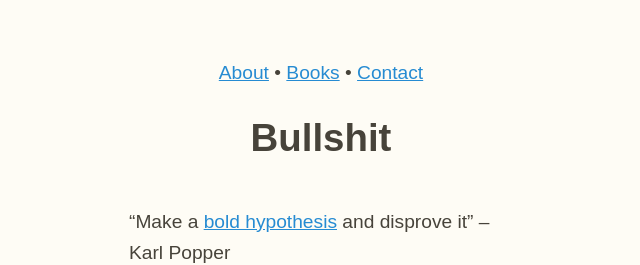
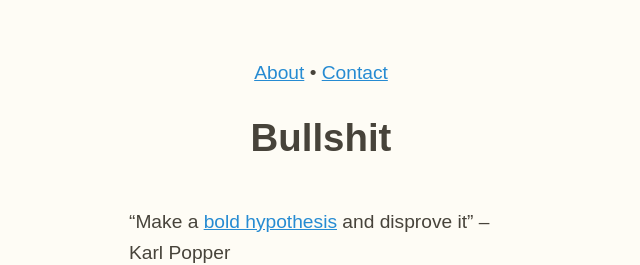
Before and after one commit to zachmccabe/zachmccabe.github.io, a Jekyll site: the page built from bullshit.md, in a window 1280 px wide. Shown: the top 265 px of the page, without its empty margins (319-959 px from the left). Built offline with Jekyll 4.4.1, drawn with Linux system fonts in a browser that asks for light colours.

Commit message:
Update nav.html

```diff
--- a/_includes/nav.html
+++ b/_includes/nav.html
@@ -1,5 +1,3 @@
 {% if page.url == '/about.html' %}About{% else %}<a href="https://www.zachmccabe.com/about.html">About</a>{% endif %} •
 
-{% if page.url == '/books.html' %}Books{% else %}<a href="https://www.zachmccabe.com/books.html">Books</a>{% endif %} •
-
 {% if page.url == '/contact.html' %}Contact{% else %}<a href="https://www.zachmccabe.com/contact.html">Contact</a>{% endif %}
```
